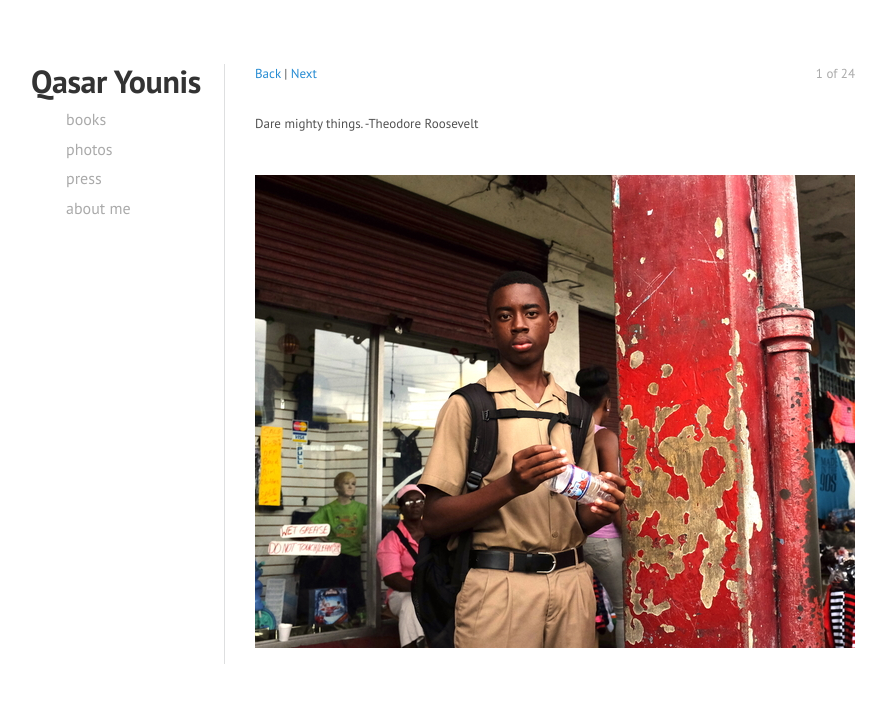
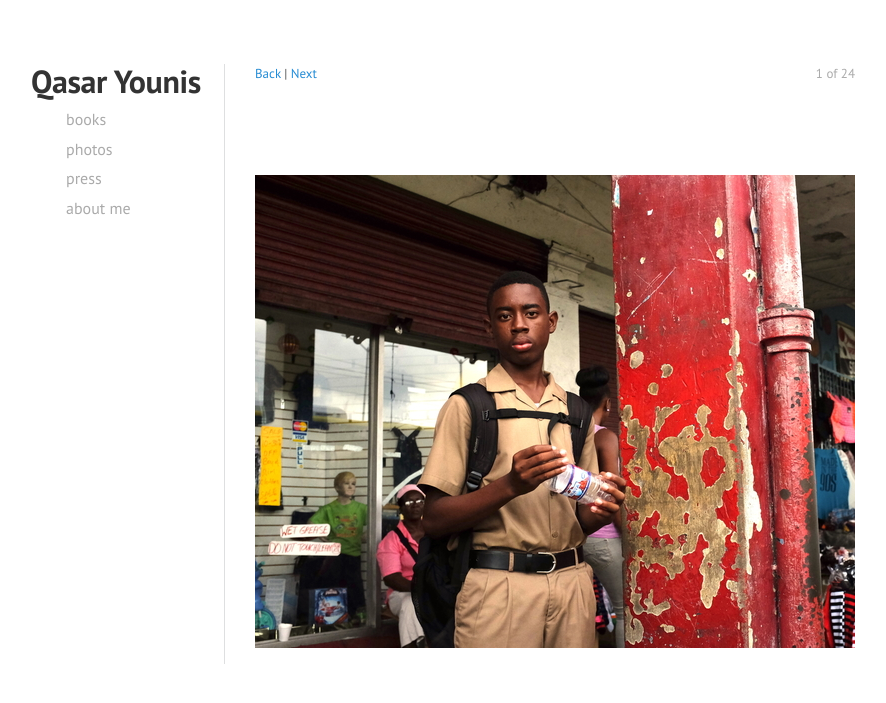
Before and after one commit to qasar/qasar.github.io, a Jekyll site: the page built from photos.html, in a window 1280 px wide. Shown: the top 703 px of the page, without its empty margins (35-921 px from the left). Built offline with Jekyll 4.4.1, drawn with Linux system fonts in a browser that asks for light colours.

Commit message:
Update photos.html

```diff
--- a/photos.html
+++ b/photos.html
@@ -123,7 +123,7 @@ function handlePhotoClick(event, img) {
 <a href="#" onclick="next(); return false;">Next</a>
 	<span style="float:right; color: #aaa;"> <span id="currentImage">0</span> of <span id="totalImages">5</span></span>
 </div>
-<div id="imageText">Dare mighty things. -Theodore Roosevelt
+<div id="imageText">
 
 </div>
 <img id="gallery" onclick="handlePhotoClick(event, this)"  src=	"http://qasaryounis.com/assets/jam.jpg",
```
